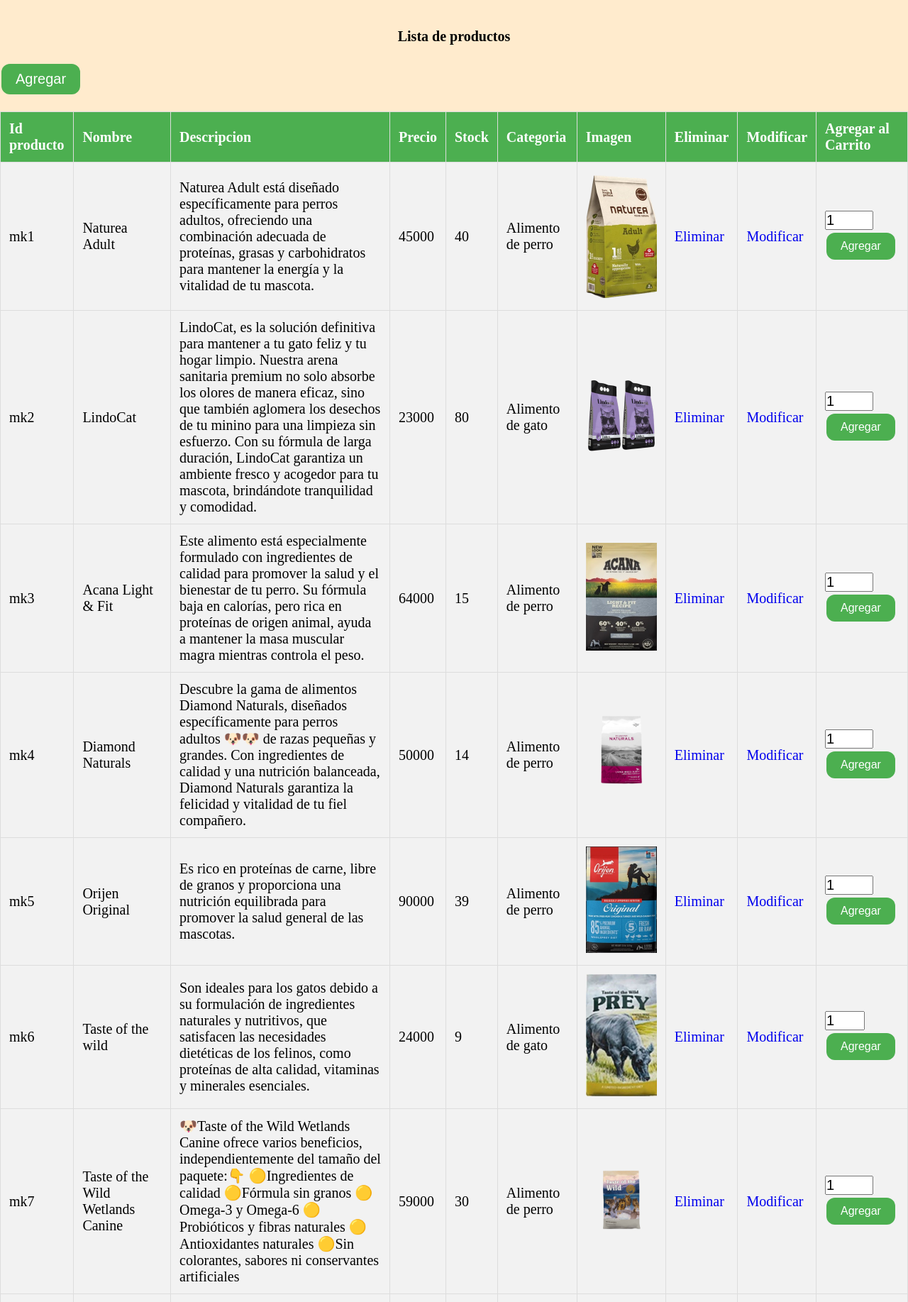
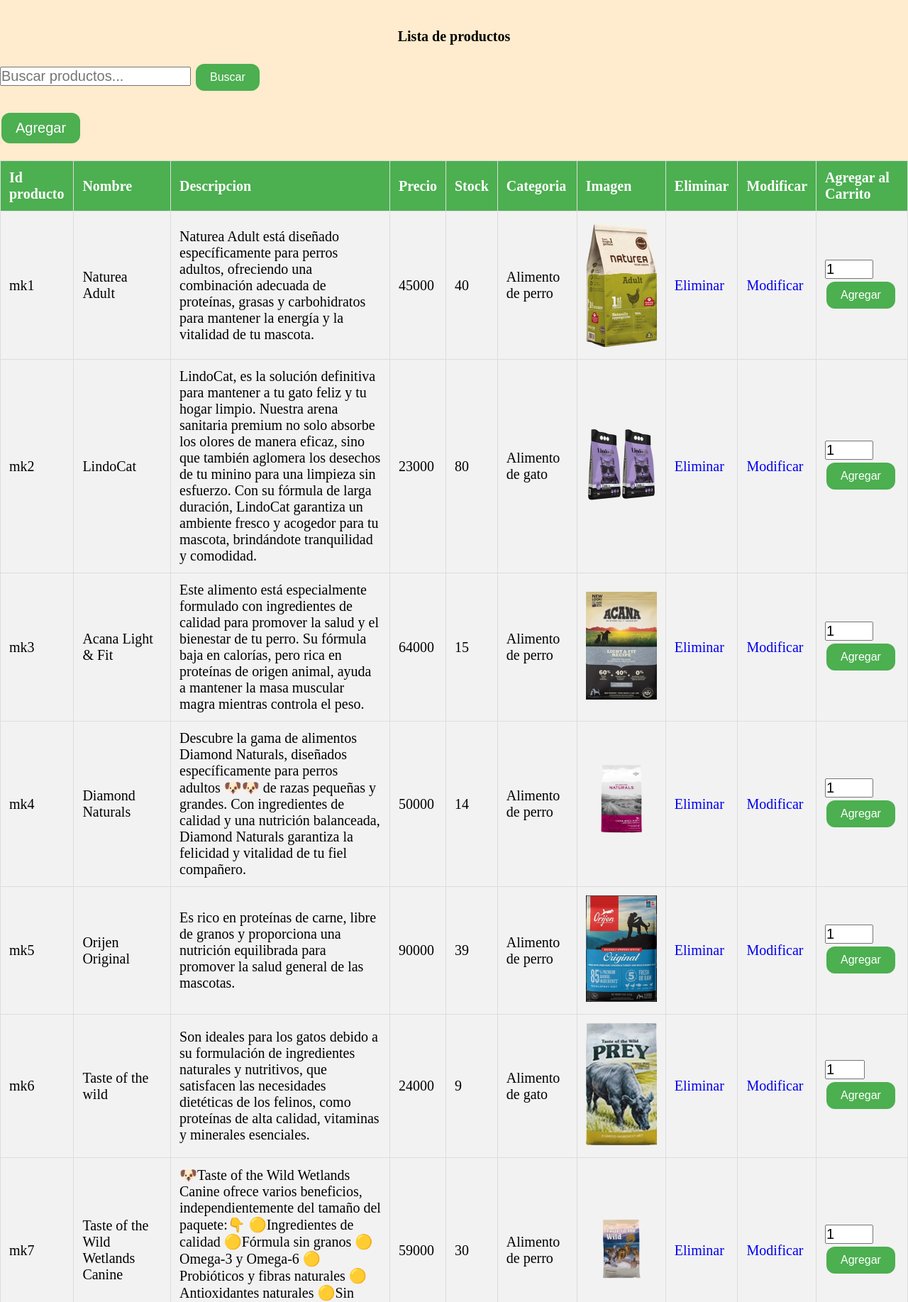
Before and after one commit to fonchoo/Experiencia_3, a Django app: page /crud in a window 1280 px wide. Shown: the part 70-1905 px from the top of the page at 71% size. Run offline with Django 5.2, Linux system fonts and the light colour scheme; a user stored in the database is signed in; data comes from the database, SQL or seed files in the repository; some libraries are stand-ins or nearby versions.

Commit message:
Buscador de productos

```diff
--- a/ProyWeb_Toro_Cabrera_Finschi_001D_EV3/ProyWeb_Toro_Cabrera_Finschi_001D_EV3/petanddogs/forms.py
+++ b/ProyWeb_Toro_Cabrera_Finschi_001D_EV3/ProyWeb_Toro_Cabrera_Finschi_001D_EV3/petanddogs/forms.py
@@ -64,3 +64,6 @@
     def __init__(self, *args, **kwargs):
         super(AgregarAlCarritoForm, self).__init__(*args, **kwargs)
         self.fields['cantidad'].widget.attrs.update({'min': 1, 'value': 1})
+
+class ProductoSearchForm(forms.Form):
+    query = forms.CharField(label='Buscar', max_length=100)
--- a/ProyWeb_Toro_Cabrera_Finschi_001D_EV3/ProyWeb_Toro_Cabrera_Finschi_001D_EV3/petanddogs/models.py
+++ b/ProyWeb_Toro_Cabrera_Finschi_001D_EV3/ProyWeb_Toro_Cabrera_Finschi_001D_EV3/petanddogs/models.py
@@ -67,7 +67,6 @@
     def __str__(self):
         return f"Boleta {self.id} - {self.cliente.email}"
 
-
 class DetalleCompra(models.Model):
     boleta = models.ForeignKey(BoletaCompra, related_name='detalles', on_delete=models.CASCADE, verbose_name="Boleta de Compra")
     producto = models.ForeignKey(Producto, on_delete=models.CASCADE, verbose_name="Producto")
--- a/ProyWeb_Toro_Cabrera_Finschi_001D_EV3/ProyWeb_Toro_Cabrera_Finschi_001D_EV3/petanddogs/templates/petanddogs/product_list.html
+++ b/ProyWeb_Toro_Cabrera_Finschi_001D_EV3/ProyWeb_Toro_Cabrera_Finschi_001D_EV3/petanddogs/templates/petanddogs/product_list.html
@@ -6,7 +6,7 @@
     <meta name="viewport" content="width=device-width, initial-scale=1.0">
     <link rel="stylesheet" href="{% static 'css/miStyle.css' %}">
     <link rel="stylesheet" href="{% static 'css/productos.css' %}">
-    <link rel="stylesheet" href="{% static 'css/paginador.css' %}"> <!-- Enlace al archivo CSS externo -->
+    <link rel="stylesheet" href="{% static 'css/paginador.css' %}">
     <title>CRUD</title>
     <script src="https://kit.fontawesome.com/f879910058.js" crossorigin="anonymous"></script>
 </head>
@@ -49,8 +49,14 @@
                 </div>
             </div>
         </header>
+
         <div id="clock"></div>
         <h1>Lista de productos</h1>
+        <br>
+        <form method="get" action="{% url 'crud' %}">
+            <input type="text" name="query" placeholder="Buscar productos..." value="{{ query }}">
+            <button type="submit">Buscar</button>
+        </form>
         <br>
         {% if perms.petanddogs.add_producto %}
             <button type="button">
--- a/ProyWeb_Toro_Cabrera_Finschi_001D_EV3/ProyWeb_Toro_Cabrera_Finschi_001D_EV3/petanddogs/views.py
+++ b/ProyWeb_Toro_Cabrera_Finschi_001D_EV3/ProyWeb_Toro_Cabrera_Finschi_001D_EV3/petanddogs/views.py
@@ -11,7 +11,8 @@
 from django.views.decorators.csrf import csrf_protect
 from django.utils import timezone
 from django.http import Http404
-from django.core.paginator import Paginator
+from django.core.paginator import Paginator, EmptyPage, PageNotAnInteger
+from .forms import ProductoSearchForm
 # Create your views here.
 def index(request):
     context={}
@@ -76,20 +77,30 @@
 @login_required
 @permission_required('petanddogs.view_producto')
 def crud(request):
-    productos= Producto.objects.all()
-    page = request.GET.get('page',1)
+    form = ProductoSearchForm()
+    query = request.GET.get('query', '')
+    productos = Producto.objects.all()
+
+    if query:
+        productos = productos.filter(nombre__icontains=query)
+
+    page = request.GET.get('page', 1)
+    paginator = Paginator(productos, 10)
 
     try:
-        paginator = Paginator(productos,10)
         productos = paginator.page(page)
-    except:
-        raise Http404
+    except PageNotAnInteger:
+        productos = paginator.page(1)
+    except EmptyPage:
+        productos = paginator.page(paginator.num_pages)
 
-    context={
-        'productos':productos,
-        'paginator': paginator
-        }
-    return render(request, 'petanddogs/product_list.html',context)
+    context = {
+        'productos': productos,
+        'paginator': paginator,
+        'form': form,
+        'query': query
+    }
+    return render(request, 'petanddogs/product_list.html', context)
 
 @login_required
 @permission_required('petanddogs.add_producto')
```
